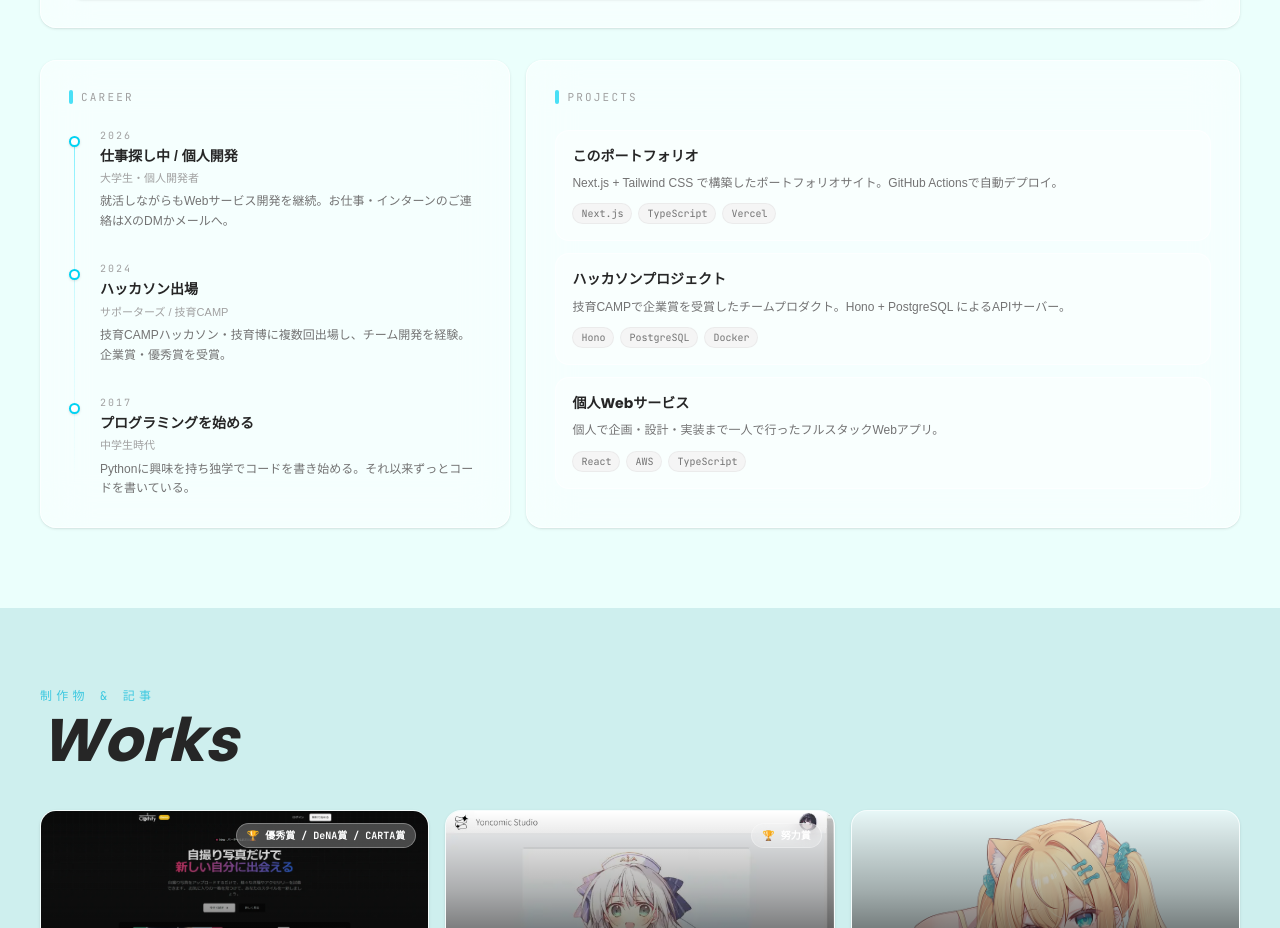
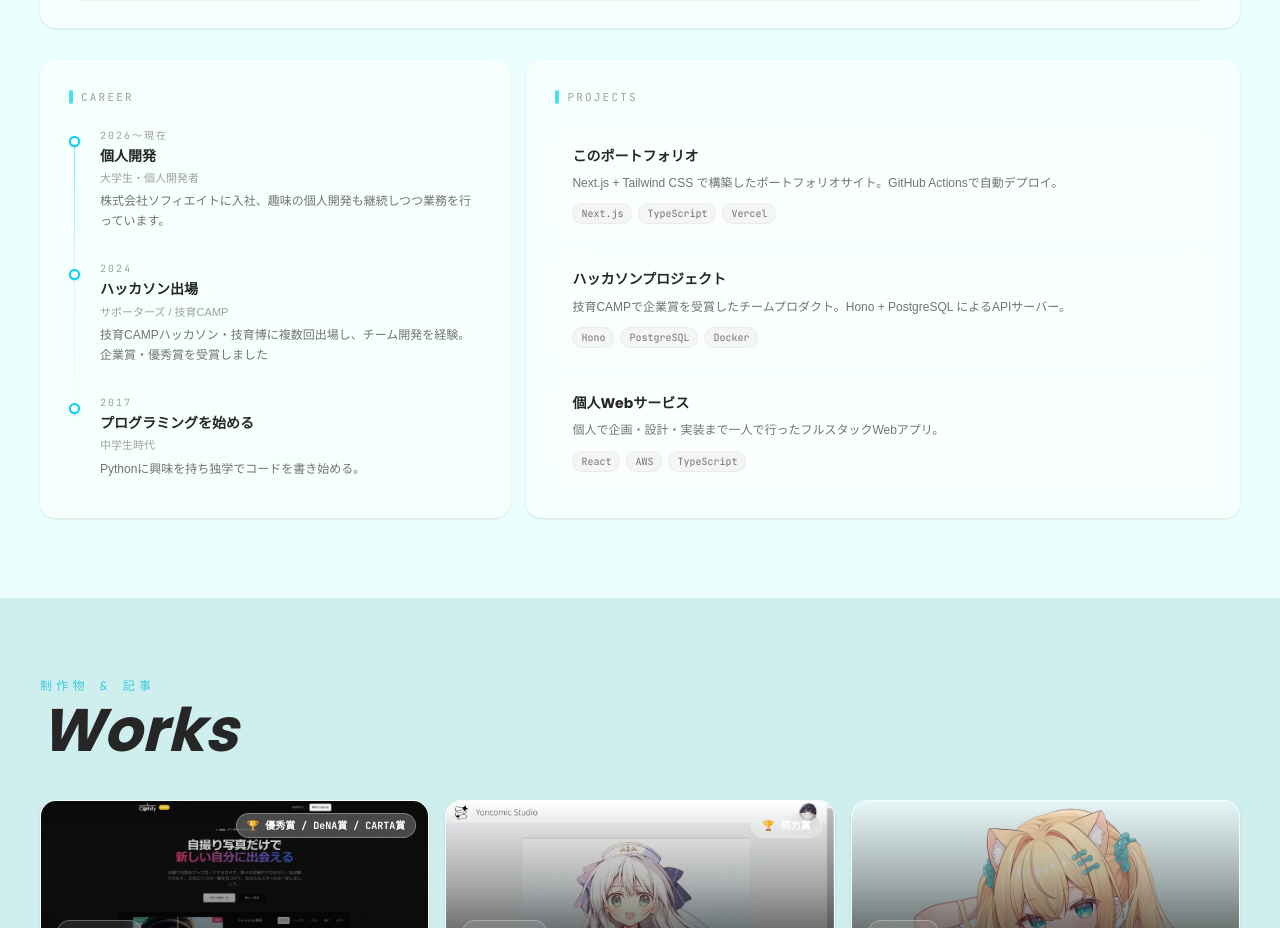
Before and after one commit to mintani/portfolio, a Next.js app: page / in a window 1280 px wide. Shown: the part 2204-3132 px from the top of the page. Built offline with nearby package versions, Linux system fonts and the light colour scheme; a web font is replaced by a local one.

Commit message:
chore(about): update career timeline content

```diff
--- a/src/data/about.ts
+++ b/src/data/about.ts
@@ -37,24 +37,24 @@ export type CareerItem = {
 
 export const CAREER = [
   {
-    year: "2026",
-    title: "仕事探し中 / 個人開発",
+    year: "2026～現在",
+    title: "個人開発",
     place: "大学生・個人開発者",
-    desc: "就活しながらもWebサービス開発を継続。お仕事・インターンのご連絡はXのDMかメールへ。",
+    desc: "株式会社ソフィエイトに入社、趣味の個人開発も継続しつつ業務を行っています。",
     tags: ["個人開発", "フリーランス"],
   },
   {
     year: "2024",
     title: "ハッカソン出場",
     place: "サポーターズ / 技育CAMP",
-    desc: "技育CAMPハッカソン・技育博に複数回出場し、チーム開発を経験。企業賞・優秀賞を受賞。",
+    desc: "技育CAMPハッカソン・技育博に複数回出場し、チーム開発を経験。企業賞・優秀賞を受賞しました",
     tags: ["企業賞", "優秀賞"],
   },
   {
     year: "2017",
     title: "プログラミングを始める",
     place: "中学生時代",
-    desc: "Pythonに興味を持ち独学でコードを書き始める。それ以来ずっとコードを書いている。",
+    desc: "Pythonに興味を持ち独学でコードを書き始める。",
     tags: ["Python"],
   },
 ] as const satisfies readonly CareerItem[];
```
